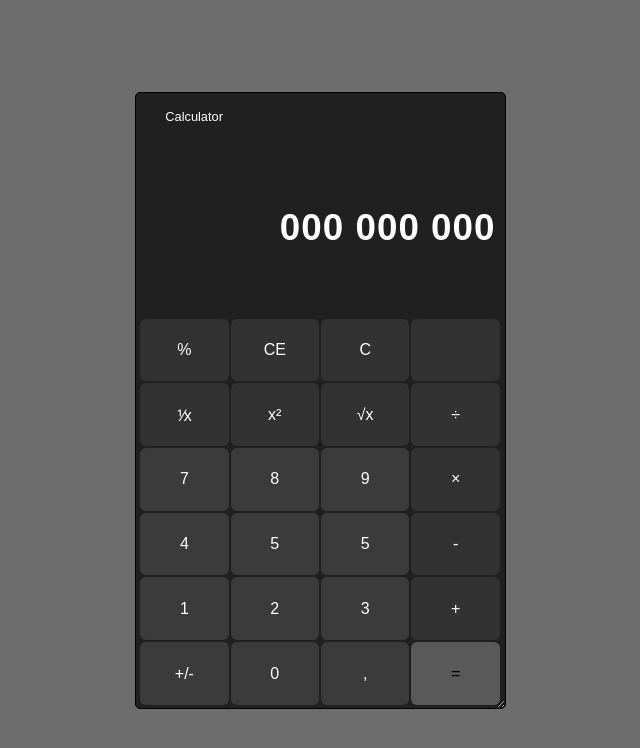
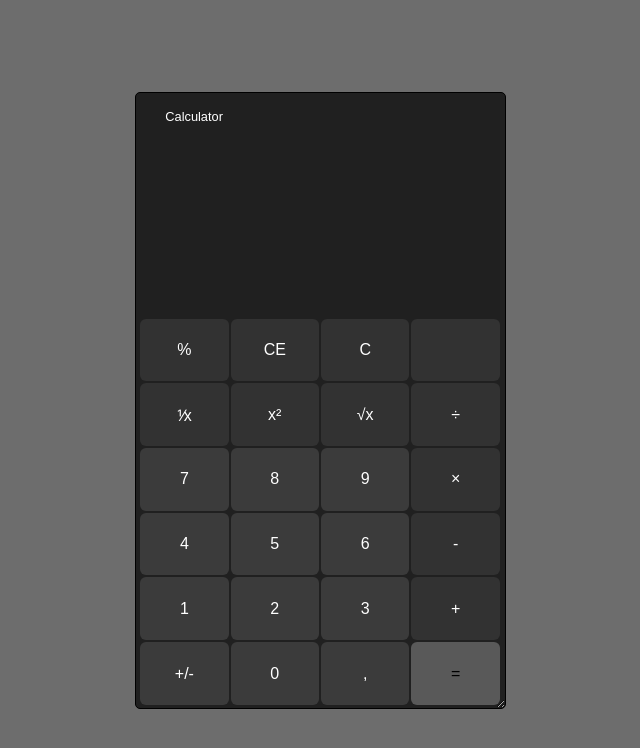
Before and after one commit to Faveq/WindowsCalculator, a Vue app in the folder windows-calculator/: page / in a window 1280 px wide. Shown: the top 748 px of the page, without its empty margins (320-960 px from the left). Built offline with nearby package versions, Linux system fonts and the light colour scheme; some icons are missing.

Commit message:
Adding number insert option

```diff
--- a/windows-calculator/public/buttonsValues.json
+++ b/windows-calculator/public/buttonsValues.json
@@ -1,26 +1,26 @@
 [
-  "%",
-  "CE",
-  "C",
+  {"%": "percentage"},
+  {"CE": "clearEntry"},
+  {"C": "clearEverything"},
   "BCK",
-  "⅟x",
-  "x²",
-  "√x",
-  "÷",
+  {"⅟x": "reciprocal"},
+  {"x²": "square"},
+  {"√x": "squareRoot"},
+  {"÷": "divide"},
   "7",
   "8",
   "9",
-  "×",
+  {"×": "multiply"},
   "4",
   "5",
-  "5",
-  "-",
+  "6",
+  {"-": "substract"},
   "1",
   "2",
   "3",
-  "+",
-  "+/-",
+  {"+": "add"},
+  {"+/-": "changeSign"},
   "0",
-  ",",
-  "="
+  {",": "insertComma"},
+  {"=": "equals"}
 ]
--- /dev/null
+++ b/windows-calculator/src/Utilities/Store.js
@@ -0,0 +1,7 @@
+import {reactive} from 'vue'
+
+export const store = reactive({
+    userInputString: '',
+    result: '',
+    equationPreview: ''
+})
--- a/windows-calculator/src/components/ButtonTile.vue
+++ b/windows-calculator/src/components/ButtonTile.vue
@@ -1,13 +1,27 @@
 <template>
-  <button class="button" v-if="value !== 'BCK'">{{ value }}</button>
-  <button class="button" v-else>
+  <button class="button" v-if="value === 'BCK'" @click="backspace" key="bck">
     <svg-icon type="mdi" :path="path"></svg-icon>
+  </button>
+  <button
+    class="button"
+    v-else-if="!isNaN(parseInt(value))"
+    name="number"
+    :key="value"
+    :value="value"
+    @click="insertNumber"
+  >
+    {{ value }}
+  </button>
+  <button class="button" v-else @click="operation(Object.values(value)[0])" :key="Object.keys(value)[0]">
+    {{ Object.keys(value)[0] }}
   </button>
 </template>
 
 <script>
 import SvgIcon from "@jamescoyle/vue-icon";
 import { mdiBackspaceOutline } from "@mdi/js";
+import { store } from "../Utilities/Store";
+
 export default {
   components: {
     SvgIcon,
@@ -18,6 +32,67 @@ export default {
     };
   },
   props: ["value"],
+  methods: {
+    insertNumber(e) {
+      store.userInputString += e.target.value;
+      if (store.userInputString.replace(/\s/g, "").length % 3 == 0) {
+        store.userInputString += " ";
+      }
+    },
+    backspace() {
+      store.userInputString[store.userInputString.length - 1] !== " "
+        ? (store.userInputString = store.userInputString.slice(0, -1))
+        : (store.userInputString = store.userInputString.slice(0, -2));
+    },
+    operation(operationName){
+      switch (operationName) {
+    case 'percentage':
+      console.log('Operation: percentage');
+      break;
+    case 'clearEntry':
+    store.userInputString =''
+      break;
+    case 'clearEverything':
+      console.log('Operation: clearEverything');
+      break;
+    case 'backspace':
+      console.log('Operation: backspace');
+      break;
+    case 'reciprocal':
+      console.log('Operation: reciprocal');
+      break;
+    case 'square':
+      console.log('Operation: square');
+      break;
+    case 'squareRoot':
+      console.log('Operation: squareRoot');
+      break;
+    case 'divide':
+      console.log('Operation: divide');
+      break;
+    case 'multiply':
+      console.log('Operation: multiply');
+      break;
+    case 'add':
+      console.log('Operation: add');
+      break;
+    case 'substract':
+      console.log('Operation: substract');
+      break;
+    case 'changeSign':
+      console.log('Operation: changeSign');
+      break;
+    case 'insertComma':
+      console.log('Operation: insertComma');
+      break;
+    case 'equals':
+      console.log('Operation: equals');
+      break;
+    default:
+      console.log('Unknown operation');
+  }
+    }
+  },
 };
 </script>
 
--- a/windows-calculator/src/components/CalculatorContainer.vue
+++ b/windows-calculator/src/components/CalculatorContainer.vue
@@ -1,7 +1,10 @@
 <template>
   <div class="calculatorContainer">
     <TopBar />
-    <InputField />
+    <div class="inputArea">
+      <EquationPreview/>
+      <InputField />
+    </div>
     <div class="buttons">
       <ButtonTile
         v-for="(value, key) in buttonsValues"
@@ -13,14 +16,17 @@
 </template>
 
 <script>
-import InputField from "./InputField.vue";
+import InputField from "./InputArea/InputField.vue";
+import EquationPreview from "./InputArea/EquationPreview.vue";
 import TopBar from "./NameBar/TopBar.vue";
 import ButtonTile from "./ButtonTile.vue";
+
 export default {
   components: {
     TopBar,
     InputField,
     ButtonTile,
+    EquationPreview
   },
   data() {
     return {
@@ -53,6 +59,13 @@ export default {
   resize: both;
   overflow: hidden;
   user-select: none;
+}
+.inputArea{
+  height: 30%;
+  display: flex;
+  flex-direction: column;
+  align-items: end;
+  justify-content: center;
 }
 .buttons {
   display: flex;
--- /dev/null
+++ b/windows-calculator/src/components/InputArea/EquationPreview.vue
@@ -0,0 +1,24 @@
+<template>
+  <h3 class="equationPreview">{{ equationPreviewString }}</h3>
+</template>
+
+<script>
+import { computed } from "vue";
+import { store } from "../../Utilities/Store";
+
+export default {
+  setup() {
+    const equationPreviewString = computed(() => store.userInputString);
+
+    return {
+      equationPreviewString,
+    };
+  },
+};
+</script>
+<style scoped>
+.equationPreview {
+  color: white;
+  margin-right: 8px;
+}
+</style>
--- /dev/null
+++ b/windows-calculator/src/components/InputArea/InputField.vue
@@ -0,0 +1,37 @@
+<template>
+  <div class="inputField">
+    <h2>{{ input }}</h2>
+  </div>
+</template>
+
+<script>
+import { store } from "../../Utilities/Store";
+import { computed } from "vue";
+
+export default {
+  setup() {
+    const input = computed(() => store.userInputString);
+
+    return {
+      input,
+    };
+  },
+};
+</script>
+<style scoped>
+.inputField {
+  position: relative;
+  display: flex;
+  padding: 5px;
+  letter-spacing: 1px;
+  color: white;
+  align-items: center;
+  justify-content: end;
+  width: 100%;
+}
+h2 {
+  font-size: 2.3em;
+  font-weight: 600;
+  user-select: text;
+}
+</style>
--- a/windows-calculator/src/components/InputField.vue
+++ /dev/null
@@ -1,37 +0,0 @@
-<template>
-    <div class="inputField">
-        <h2>000 000 000</h2>
-    </div>
-  </template>
-
-  <script>
-
-  export default {
-    components: {
-
-    },
-    data() {
-      return {
-
-      };
-    },
-  };
-  </script>
-  <style scoped>
-  .inputField{
-    display: flex;
-    padding: 5px;
-    letter-spacing: 1px;
-    color: white;
-    align-items: center;
-    justify-content: end;
-    width: 100%;
-    height: 30%;
-
-  }
-  h2 {
-    font-size: 2.3em;
-    font-weight: 600;
-    user-select: text;
-  }
-  </style>
```
